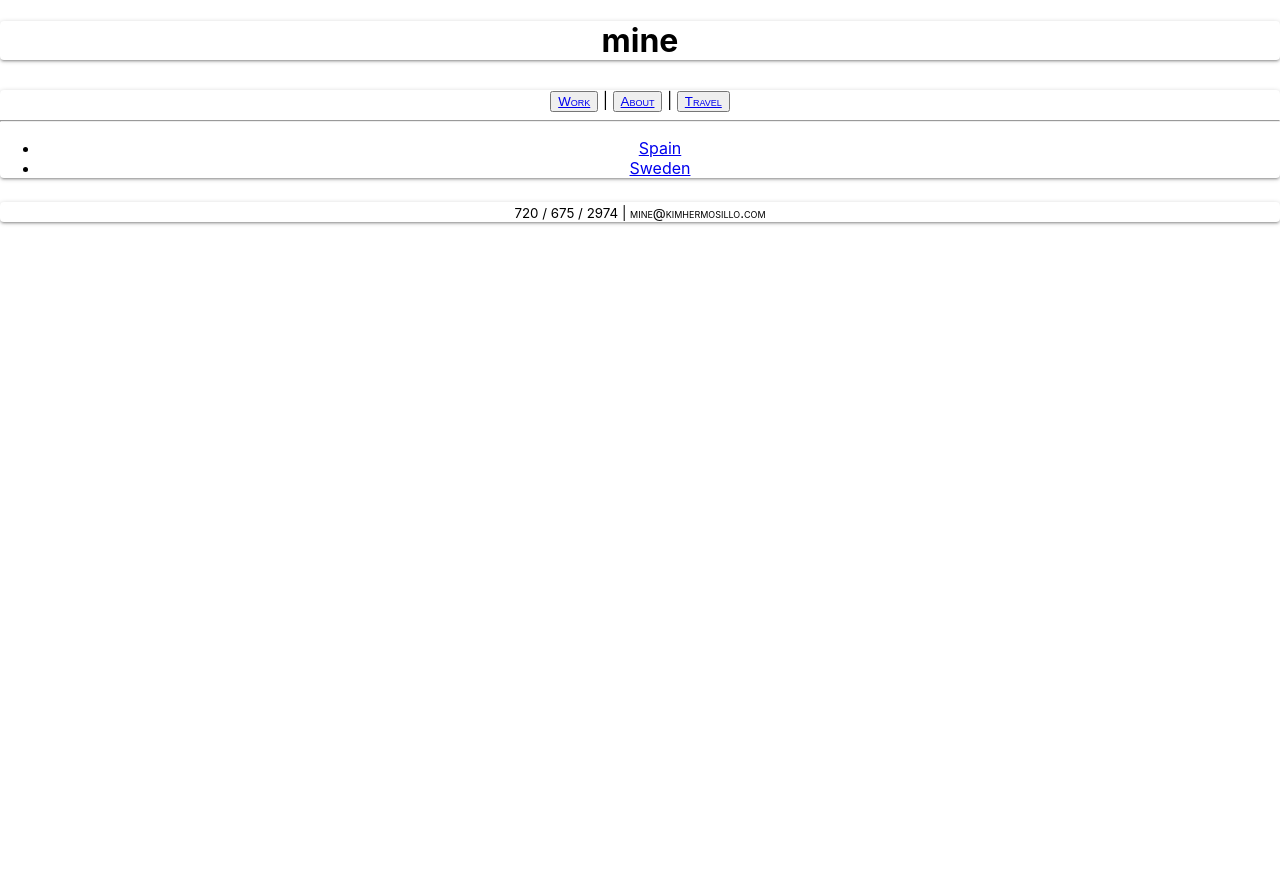
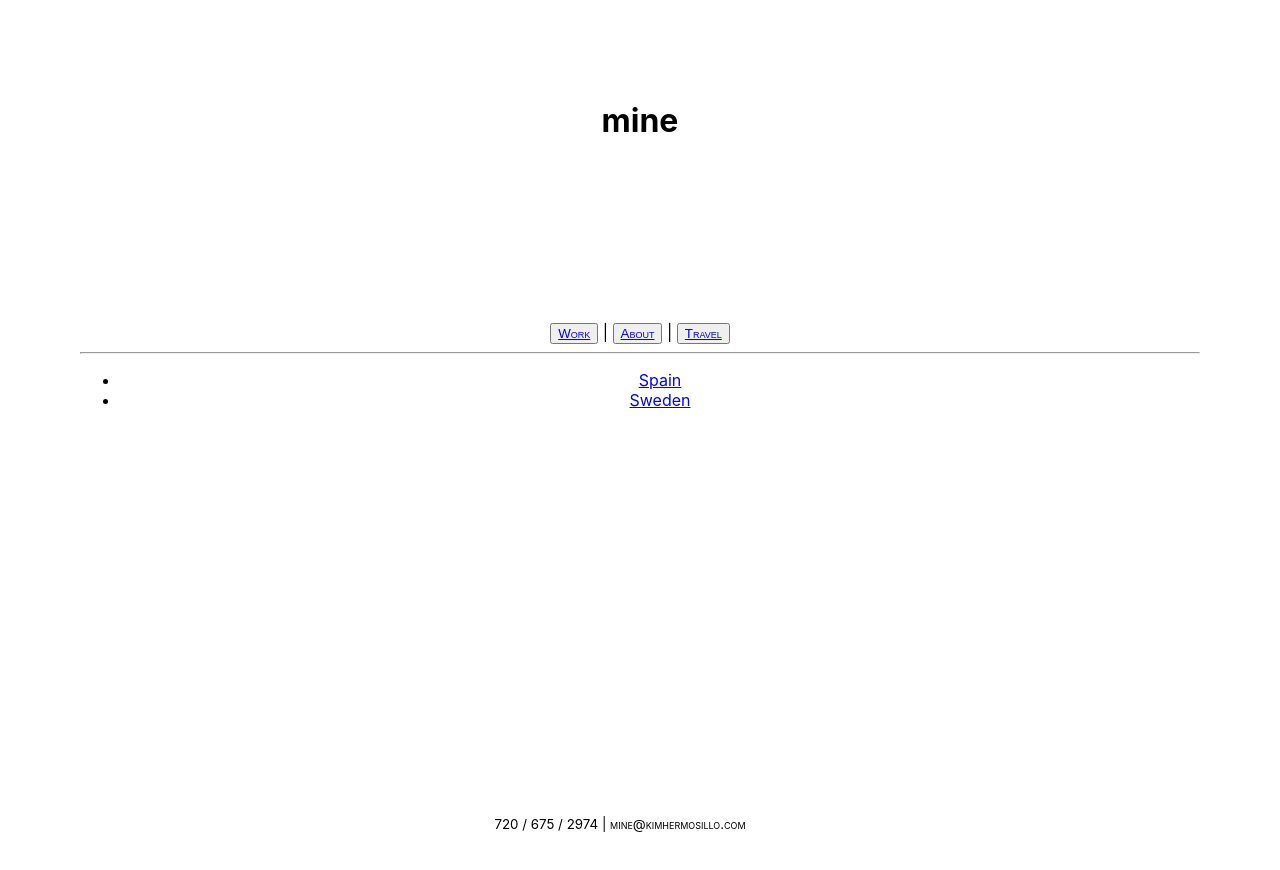
Before and after one commit to kimhermosillo/kimhermosillo, a React (Create React App) app: page /Travel in a window 1280 px wide. Shown: the top 870 px of the page. Before the commit the page ends 800 px from the top, so only its background shows below. Built offline with nearby package versions, Linux system fonts and the light colour scheme.

Commit message:
added padding and fixed position of footer

```diff
--- a/src/App.css
+++ b/src/App.css
@@ -4,12 +4,10 @@
 
 header, .navLinks {
   text-align: center;
+  padding: 10vh;
 }
 
-.bodyFooter {
-  justify-content: flex-end;
-  text-align: center;
-}
+
 
 .work {
   background-color: red;
@@ -26,3 +24,9 @@ img {
   height: 10vw;
 
 }
+
+footer {
+  padding: 24vw 5vh 5vw 0vh;
+  text-align: center;
+
+}
--- a/src/App.js
+++ b/src/App.js
@@ -28,15 +28,15 @@ function CenteredGrid(props) {
 
 return (
   <div className={classes.root}>
-    <Grid container spacing={8}>
+    <Grid container spacing={1}>
       <Grid item xs={12}>
-      <Paper><Header /></Paper>
+      <Grid><Header /></Grid>
       </Grid>
       <Grid item xs={12}>
-          <Paper><Nav /></Paper>
+          <Grid><Nav /></Grid>
       </Grid>
       <Grid item xs={12}>
-          <Paper className='bodyFooter'><Footer /></Paper>
+          <Grid className='bodyFooter'><Footer /></Grid>
       </Grid>
     </Grid>
   </div>
```
